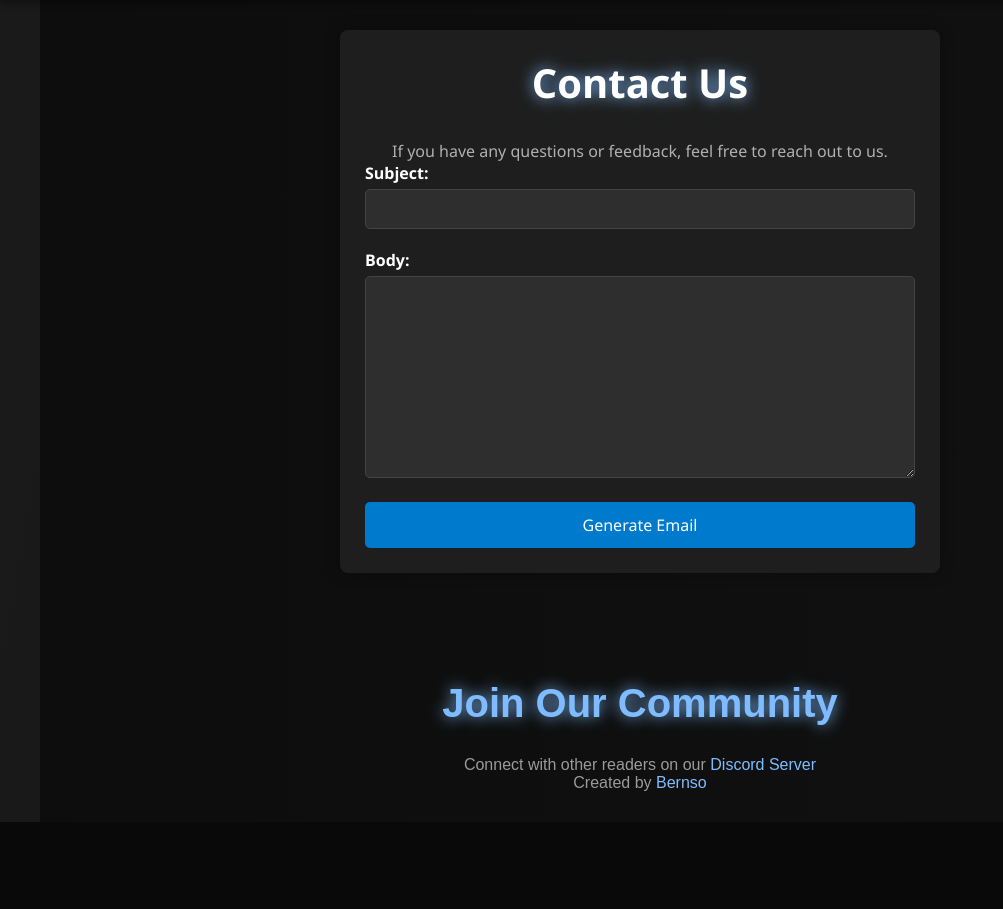
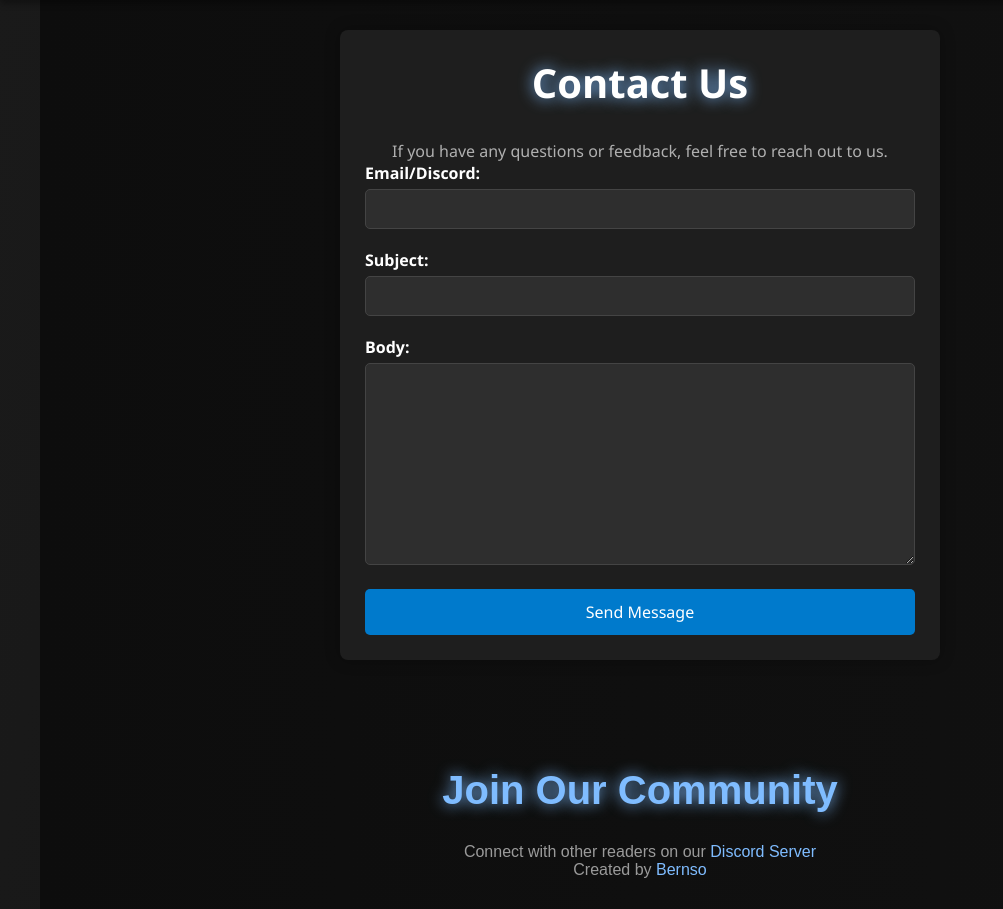
Before and after one commit to Bernso/FreeMangaWebsite, a Flask app: page /contact in a window 1280 px wide. Shown: the part 60-969 px from the top of the page, without its empty margins (0-1003 px from the left). Before the commit the page ends 882 px from the top, so only its background shows below. Run offline with Flask 3, Linux system fonts and the light colour scheme.

Commit message:
CHnaged it to discord webhook

```diff
--- a/app.py
+++ b/app.py
@@ -40,6 +40,29 @@ def sendToDiscord(message):
         print(f"Message failed to send to discord. Status Code: {response.status_code}")
 
 
+@app.route('/send_to_discord', methods=['POST'])
+def send_to_discord():
+    data = request.json
+
+    email = data.get('email')
+    subject = data.get('subject')
+    body = data.get('body')
+
+    if not (email and subject and body):
+        return jsonify({"success": False, "error": "Missing data"}), 400
+
+    # Create the message to be sent to Discord
+    discord_message = {
+        "content": f"**New Message from:** {email}\n\n**Subject:** {subject}\n\n**Message:**\n{body}"
+    }
+
+    # Send the message to the Discord webhook
+    response = requests.post(WEBHOOK_URL, json=discord_message)
+
+    if response.status_code == 204:
+        return jsonify({"success": True}), 200
+    else:
+        return jsonify({"success": False, "error": "Failed to send message"}), 500
 
 
 # Function to get featured manga
@@ -193,6 +216,11 @@ def welcomePage():
 
 @app.route("/tbate")
 def redirectToTheGoat():
+    tbateID = getTBATEid()
+    return redirect(f"/manga/{tbateID}")
+
+@app.route("/manga/tbate")
+def redirectToTheGoat2():
     tbateID = getTBATEid()
     return redirect(f"/manga/{tbateID}")
 
--- a/templates/contact.html
+++ b/templates/contact.html
@@ -23,27 +23,59 @@
         <section id="contact-form" style="max-width: 600px; margin: 0 auto; background-color: #1e1e1e; padding: 25px; border-radius: 8px; box-shadow: 0 0 15px rgba(0, 0, 0, 0.3);">
             <h1 style="text-align: center; color: #ffffff; font-family: 'Segoe UI', Tahoma, Geneva, Verdana, sans-serif;">Contact Us</h1>
             <p style="text-align: center; color: #b0b0b0; font-family: 'Segoe UI', Tahoma, Geneva, Verdana, sans-serif;">If you have any questions or feedback, feel free to reach out to us.</p>
-            <form onsubmit="event.preventDefault(); generateEmail();">
+            <form onsubmit="event.preventDefault(); sendToDiscord();">
+                <label for="email" style="display: block; font-weight: bold; margin-bottom: 5px; color: #ffffff; font-family: 'Segoe UI', Tahoma, Geneva, Verdana, sans-serif;">Email/Discord:</label>
+                <input type="text" id="email" name="email" required style="width: 100%; padding: 10px; margin-bottom: 20px; border: 1px solid #444; border-radius: 5px; background-color: #2e2e2e; color: #ffffff; font-family: 'Segoe UI', Tahoma, Geneva, Verdana, sans-serif;">
+
                 <label for="subject" style="display: block; font-weight: bold; margin-bottom: 5px; color: #ffffff; font-family: 'Segoe UI', Tahoma, Geneva, Verdana, sans-serif;">Subject:</label>
                 <input type="text" id="subject" name="subject" required style="width: 100%; padding: 10px; margin-bottom: 20px; border: 1px solid #444; border-radius: 5px; background-color: #2e2e2e; color: #ffffff; font-family: 'Segoe UI', Tahoma, Geneva, Verdana, sans-serif;">
 
                 <label for="body" style="display: block; font-weight: bold; margin-bottom: 5px; color: #ffffff; font-family: 'Segoe UI', Tahoma, Geneva, Verdana, sans-serif;">Body:</label>
                 <textarea id="body" name="body" rows="10" cols="30" required style="width: 100%; padding: 10px; border: 1px solid #444; border-radius: 5px; margin-bottom: 20px; background-color: #2e2e2e; color: #ffffff; font-family: 'Segoe UI', Tahoma, Geneva, Verdana, sans-serif;"></textarea>
 
-                <button type="submit" style="width: 100%; padding: 12px; background-color: #007acc; color: white; border: none; border-radius: 5px; font-size: 16px; cursor: pointer; font-family: 'Segoe UI', Tahoma, Geneva, Verdana, sans-serif;">Generate Email</button>
+                <button type="submit" style="width: 100%; padding: 12px; background-color: #007acc; color: white; border: none; border-radius: 5px; font-size: 16px; cursor: pointer; font-family: 'Segoe UI', Tahoma, Geneva, Verdana, sans-serif;">Send Message</button>
             </form>
         </section>
 
-
-
         <br><br><br><br><br><br>
-
 
         <h1>Join Our Community</h1>
         <p>Connect with other readers on our <a href="https://www.discord.gg/k5HBFXqtCB" target="_blank" style='text-decoration: none;'>Discord Server</a></p>
         <p>Created by <a href="https://www.github.com/Bernso" target="_blank" style='text-decoration: none;'>Bernso</a></p>
     </main>
 
-    <script src="{{ url_for('static', filename='script.js') }}"></script>
+    <script>
+        function sendToDiscord() {
+            const email = document.getElementById('email').value;
+            const subject = document.getElementById('subject').value;
+            const body = document.getElementById('body').value;
+
+            // Create a JSON object to send to the Python backend
+            const data = {
+                "email": email,
+                "subject": subject,
+                "body": body
+            };
+
+            // Send the data using fetch to the Python endpoint
+            fetch('/send_to_discord', {
+                method: 'POST',
+                headers: {
+                    'Content-Type': 'application/json'
+                },
+                body: JSON.stringify(data)
+            })
+            .then(response => response.json())
+            .then(data => {
+                if (data.success) {
+                    alert("Message sent successfully!");
+                } else {
+                    alert("Failed to send message.");
+                }
+            })
+            .catch(error => console.error('Error:', error));
+        }
+    </script>
+
 </body>
 </html>
```
Also changed, not shown: static/script.js (line endings or trailing spaces).
